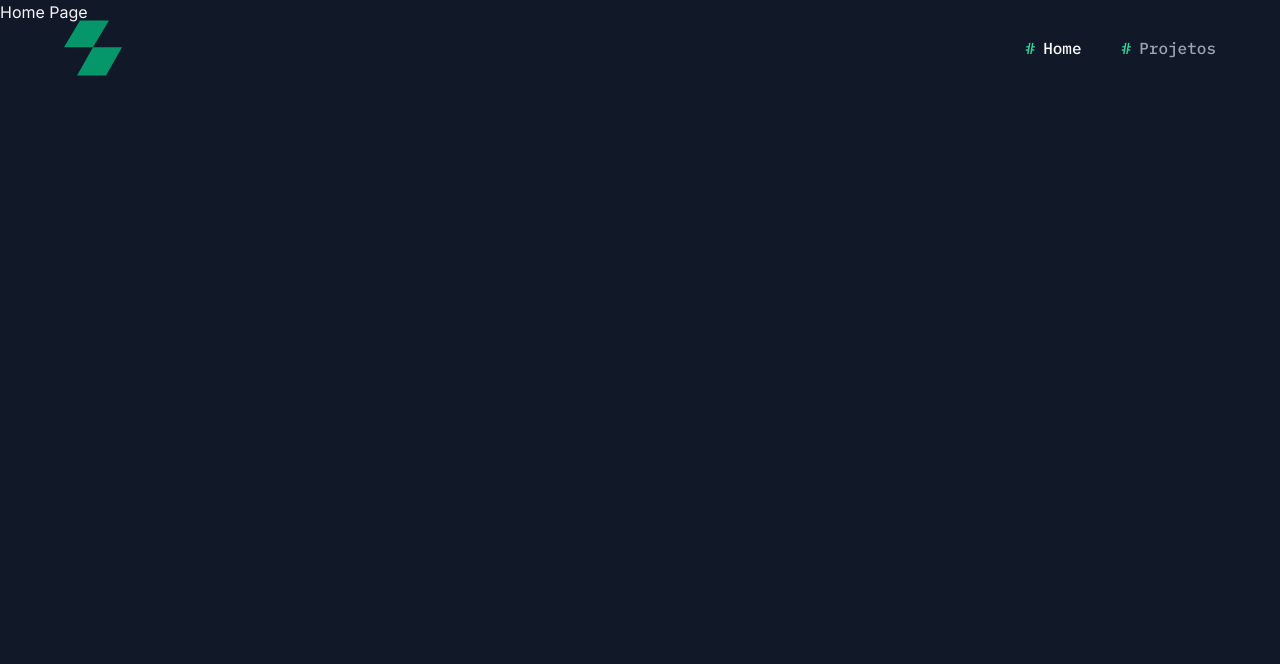
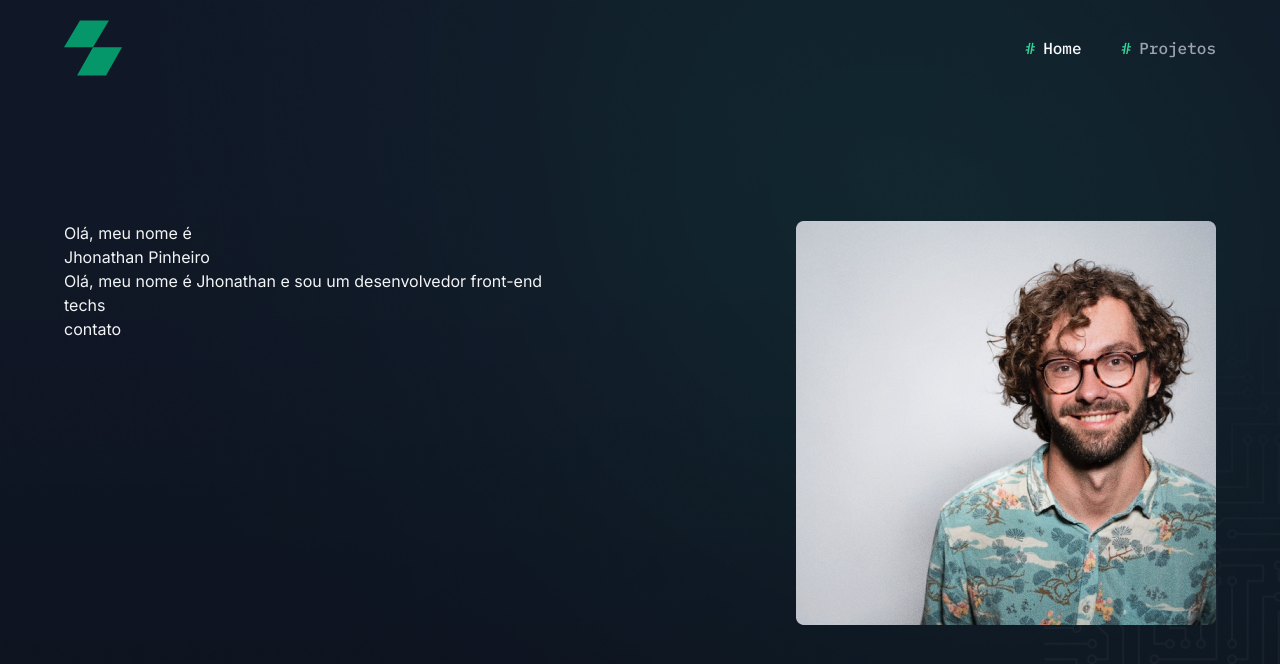
Before and after one commit to JhonathanPinheiro/Portfolio, a Next.js app: page / in a window 1280 px wide. Shown: the top 664 px of the page. Built offline with nearby package versions, Linux system fonts and the light colour scheme.

Commit message:
feat: new structure

```diff
--- a/app/layout.tsx
+++ b/app/layout.tsx
@@ -1,7 +1,7 @@
 import { Inter, IBM_Plex_Mono } from 'next/font/google'
 import './globals.css'
 import { ReactNode } from 'react'
-import { Header } from './components/Header'
+import { Header } from '../components/molecules'
 
 const inter = Inter({
   variable: '--font-inter',
--- a/app/page.tsx
+++ b/app/page.tsx
@@ -1,7 +1,9 @@
+import HeroSection from "@/components/organisms/home/Hero";
+
 export default async function Home() {
   return (
     <>
-      <h1>Home Page</h1>
+      <HeroSection/>
     </>
   )
 }
--- a/app/components/Header/nav-itens.tsx
+++ b/components/atoms/NavItem/index.tsx
@@ -1,4 +1,4 @@
-import { cn } from "@/app/utils/cn"
+import { cn } from "@/utils/cn"
 import Link from "next/link"
 import {usePathname} from 'next/navigation'
 
@@ -7,7 +7,7 @@ type NavItemProps = {
     href: string
 }
 
-export const NavItem = ({ label, href }:NavItemProps) => {
+export default function NavItem ({ label, href }:NavItemProps) {
     const pathname = usePathname()
 
     const isActive = pathname === href;
--- /dev/null
+++ b/components/atoms/index.js
@@ -0,0 +1,5 @@
+import NavItem from './NavItem'
+
+export {
+    NavItem
+}
--- a/app/components/Header/index.tsx
+++ b/components/molecules/Header/index.tsx
@@ -1,8 +1,8 @@
 'use client'
 
+import { NavItem } from "@/components/atoms"
 import Image from "next/image"
 import Link from "next/link"
-import { NavItem } from "./nav-itens"
 
 const NAV_ITENS = [
     {
@@ -15,7 +15,7 @@ const NAV_ITENS = [
     }
 ]
 
-export const Header = () => {
+export default function Header () {
     return (
         <header className="absolute top-0 w-full z-10 h-24 flex items-center justify-center">
             <div className="container flex items-center justify-between">
--- /dev/null
+++ b/components/molecules/index.js
@@ -0,0 +1,5 @@
+import Header from './Header'
+
+export {
+    Header
+}
--- /dev/null
+++ b/components/organisms/home/Hero/index.tsx
@@ -0,0 +1,26 @@
+import Image from "next/image"
+
+export default function HeroSection () {
+    return (
+        <section className="w-full h-[735px] bg-hero-image bg-cover bg-center bg-no-repeat flex flex-col justify-end pb-10 sm:pb-32 py-32 lg:pb-[110px]">
+            <div className="container flex items-start justify-between flex-col-reverse lg:flex-row">
+                <div>
+                    <p>Olá, meu nome é</p>
+                    <h2>Jhonathan Pinheiro</h2>
+                    <div>
+                       <p>Olá, meu nome é Jhonathan e sou um desenvolvedor front-end</p>
+                    </div>
+
+                    <div>
+                        techs
+                    </div>
+
+                    <div>
+                        contato
+                    </div>
+                </div>
+                <Image width={420} height={404} src='/images/profile-pic.png' alt="Foto de perfil" />
+            </div>
+        </section>
+    )
+}
```
Also changed, not shown: utils/cn.tsx (renamed from app/utils/cn.tsx).
